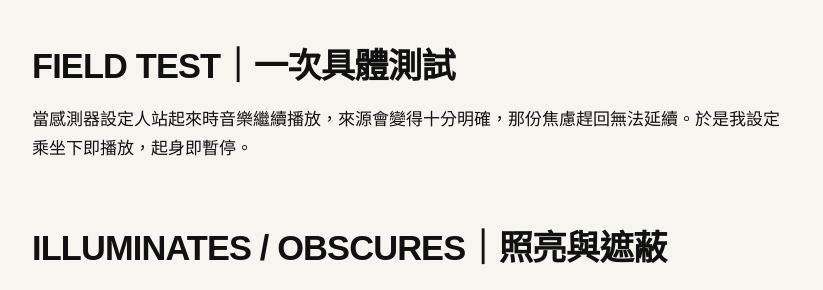
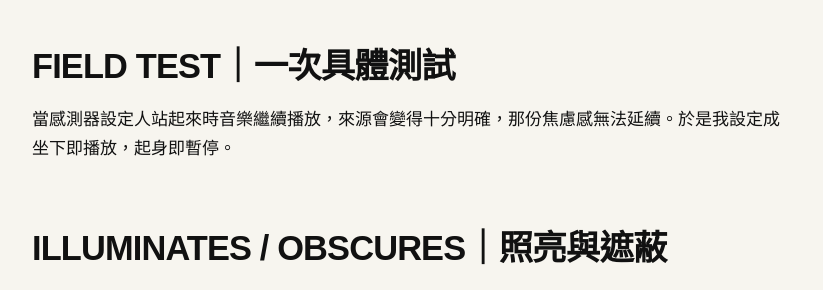
Before and after one commit to yenchichen1998/fieldworkarchive, a Jekyll site: the page built from weeks/week-09.md, in a window 1280 px wide and 900 px high, scrolled down 4730 px. Shown: the part 196-486 px from the top of the window, without its empty margins (48-871 px from the left). Built offline with Jekyll 4.4.1, drawn with Linux system fonts in a browser that asks for light colours.

Commit message:
Update week-09.md

```diff
--- a/weeks/week-09.md
+++ b/weeks/week-09.md
@@ -54,7 +54,7 @@ arduino感壓式感測器設定
 
 ## FIELD TEST｜一次具體測試
 
-當感測器設定人站起來時音樂繼續播放，來源會變得十分明確，那份焦慮趕回無法延續。於是我設定乘坐下即播放，起身即暫停。
+當感測器設定人站起來時音樂繼續播放，來源會變得十分明確，那份焦慮感無法延續。於是我設定成坐下即播放，起身即暫停。
 
 ## ILLUMINATES / OBSCURES｜照亮與遮蔽
 
@@ -66,6 +66,7 @@ arduino感壓式感測器設定
 
 3.一個整人般的情境，如何讓勞動與休息的關係變得可以感受、討論。
 
+
 它同時讓什麼消失或變得不重要？
 
 1.沒有明顯反應的人容易被忽略，但他們也可能熟悉鈴聲，只是選擇繼續休息。
```
